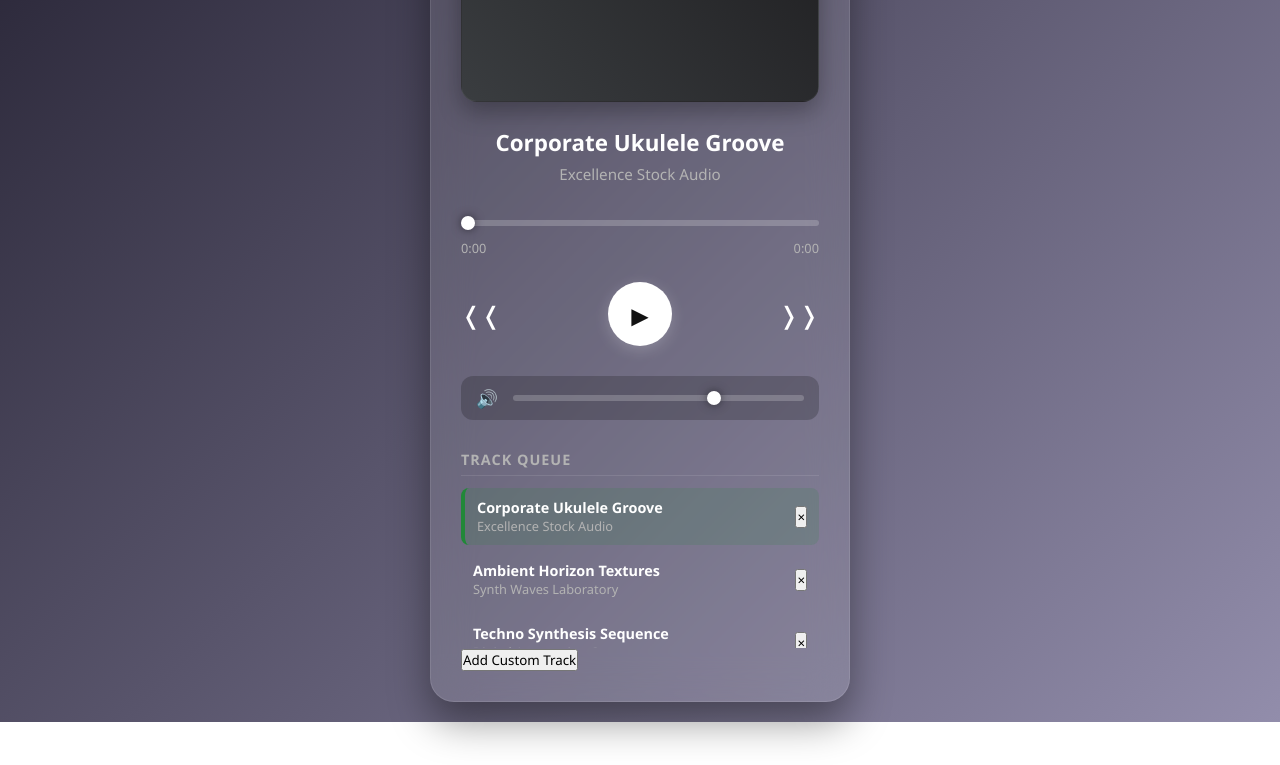
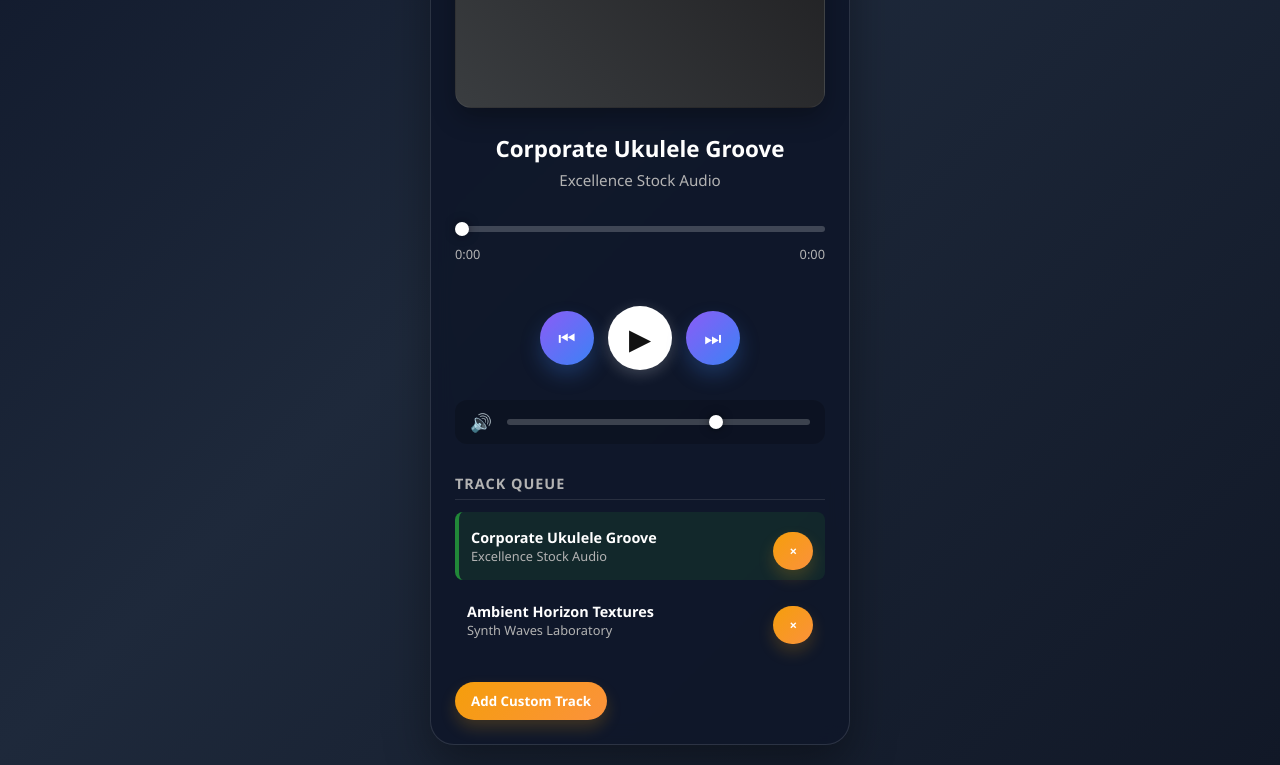
Before and after one commit to sanchitrai288-sudo/music_player, a plain HTML site: page index.html in a window 1280 px wide. Shown: the part 307-1072 px from the top of the page. Before the commit the page ends 1029 px from the top, so only its background shows below. Drawn offline with Linux system fonts and the light colour scheme.

Commit message:
Refactor audio player layout and styles
Updated the title and added styling for the audio player. Improved button accessibility and structure for the playlist section.

```diff
--- a/index.html
+++ b/index.html
@@ -3,11 +3,91 @@
 <head>
     <meta charset="UTF-8">
     <meta name="viewport" content="width=device-width, initial-scale=1.0">
-    <title>Excellence Studio | Premium Audio Player</title>
+    <title>music_player</title>
     <link rel="stylesheet" href="style.css">
+    <style>
+        body {
+            margin: 0;
+            min-height: 100vh;
+            display: grid;
+            place-items: center;
+            font-family: Inter, "Segoe UI", Roboto, Arial, sans-serif;
+            background: linear-gradient(135deg, #0f172a 0%, #1e293b 45%, #111827 100%);
+            color: #f8fafc;
+        }
+
+        .player-wrapper {
+            width: min(92vw, 540px);
+            padding: 24px;
+            border-radius: 24px;
+            background: rgba(15, 23, 42, 0.9);
+            border: 1px solid rgba(255, 255, 255, 0.12);
+            box-shadow: 0 20px 45px rgba(0, 0, 0, 0.35);
+            backdrop-filter: blur(10px);
+        }
+
+        .controls-deck {
+            display: flex;
+            justify-content: center;
+            align-items: center;
+            gap: 14px;
+            margin-top: 18px;
+        }
+
+        .control-btn {
+            border: none;
+            outline: none;
+            cursor: pointer;
+            display: inline-flex;
+            align-items: center;
+            justify-content: center;
+            width: 54px;
+            height: 54px;
+            border-radius: 50%;
+            font-size: 1.2rem;
+            color: #ffffff;
+            background: linear-gradient(135deg, #8b5cf6 0%, #3b82f6 100%);
+            box-shadow: 0 10px 20px rgba(59, 130, 246, 0.25);
+            transition: transform 0.2s ease, box-shadow 0.2s ease, filter 0.2s ease;
+        }
+
+        .control-btn:hover {
+            transform: translateY(-2px) scale(1.03);
+            box-shadow: 0 14px 28px rgba(59, 130, 246, 0.3);
+            filter: brightness(1.05);
+        }
+
+        .control-btn:active {
+            transform: translateY(1px) scale(0.98);
+        }
+
+        .play-pause-toggle {
+            width: 68px;
+            height: 68px;
+            font-size: 1.5rem;
+            background: linear-gradient(135deg, #10b981 0%, #34d399 100%);
+            box-shadow: 0 12px 24px rgba(16, 185, 129, 0.28);
+        }
+
+        .btn-icon {
+            display: inline-block;
+            line-height: 1;
+        }
+
+        .playlist-container button {
+            margin-top: 10px;
+            border: none;
+            border-radius: 999px;
+            padding: 10px 16px;
+            font-weight: 600;
+            color: #ffffff;
+            background: linear-gradient(135deg, #f59e0b, #fb923c);
+            cursor: pointer;
+            box-shadow: 0 8px 16px rgba(245, 158, 11, 0.2);
+        }
+    </style>
 </head>
 <body>
-
     <audio id="audioEngine"></audio>
 
     <div class="player-wrapper">
@@ -27,24 +107,20 @@
         </div>
 
         <div class="controls-deck">
-            <button class="control-btn" id="btnPrev" title="Previous Track">&#10092;&#10092;</button>
-            <button class="control-btn play-pause-toggle" id="btnPlayPause" title="Play/Pause">&#9658;</button>
-            <button class="control-btn" id="btnNext" title="Next Track">&#10093;&#10093;</button>
+            <button class="control-btn" id="btnPrev" title="Previous Track" aria-label="Previous Track" type="button"><span class="btn-icon">⏮</span></button>
+            <button class="control-btn play-pause-toggle" id="btnPlayPause" title="Play/Pause" aria-label="Play/Pause" type="button"><span class="btn-icon">▶</span></button>
+            <button class="control-btn" id="btnNext" title="Next Track" aria-label="Next Track" type="button"><span class="btn-icon">⏭</span></button>
         </div>
 
         <div class="mixer-tray">
             <span id="volIcon">🔊</span>
             <input type="range" id="volumeSlider" class="slider-input" min="0" max="1" step="0.05" value="0.7">
         </div>
-
-        <div class="playlist-container">
+        <section class="playlist-container">
             <div class="playlist-header">Track Queue</div>
-            <ul class="playlist-queue" id="uiQueue">
-                </ul>
-            <button onclick="addTrackToQueue('New Song Title', 'Artist Name', 'path-to-audio.mp3')">
-    Add Custom Track
-</button>
-        </div>
+            <ul class="playlist-queue" id="uiQueue"></ul>
+            <button type="button" onclick="addTrackToQueue('New Song Title', 'Artist Name', 'path-to-audio.mp3')">Add Custom Track</button>
+        </section>
     </div>
 
     <script src="script.js"></script>
```
